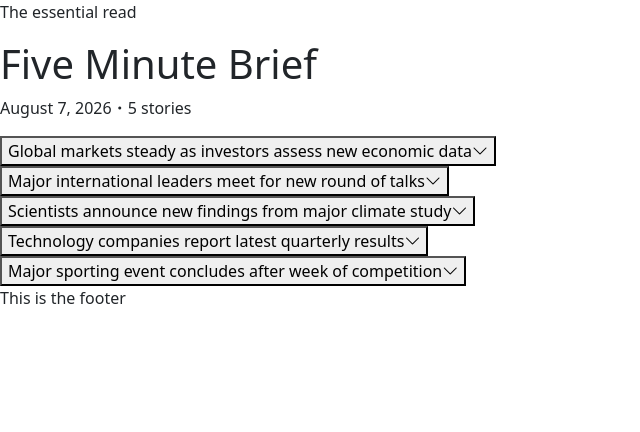
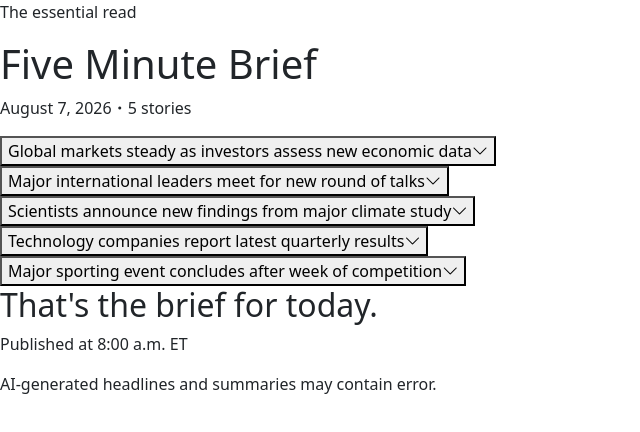
Before and after one commit to ductrl/five-minute-brief, a React (Vite) app: page / in a window 1280 px wide. Shown: the top 432 px of the page, without its empty margins (0-640 px from the left). Built offline with nearby package versions, Linux system fonts and the light colour scheme.

Commit message:
Created Footer component

```diff
--- a/src/App.jsx
+++ b/src/App.jsx
@@ -1,6 +1,6 @@
 import Header from "./components/Header";
-import StoryItem from "./components/StoryItem";
 import StoryList from "./components/StoryList";
+import Footer from "./components/Footer";
 import { mockBrief } from "./data/mockBrief";
 
 const App = () => {
@@ -15,9 +15,9 @@ const App = () => {
         stories={mockBrief.stories}
       />
 
-      <footer>This is the footer</footer>
+      <Footer publishedAt={mockBrief.publishedAt}/>
     </>
   )
 }
 
-export default App
+export default App;
--- /dev/null
+++ b/src/components/Footer.jsx
@@ -0,0 +1,11 @@
+const Footer = ({ publishedAt }) => {
+  return (
+    <footer>
+      <h2>That's the brief for today.</h2>
+      <p>Published at {publishedAt}</p>
+      <p>AI-generated headlines and summaries may contain error.</p>
+    </footer>
+  )
+}
+
+export default Footer;
```
